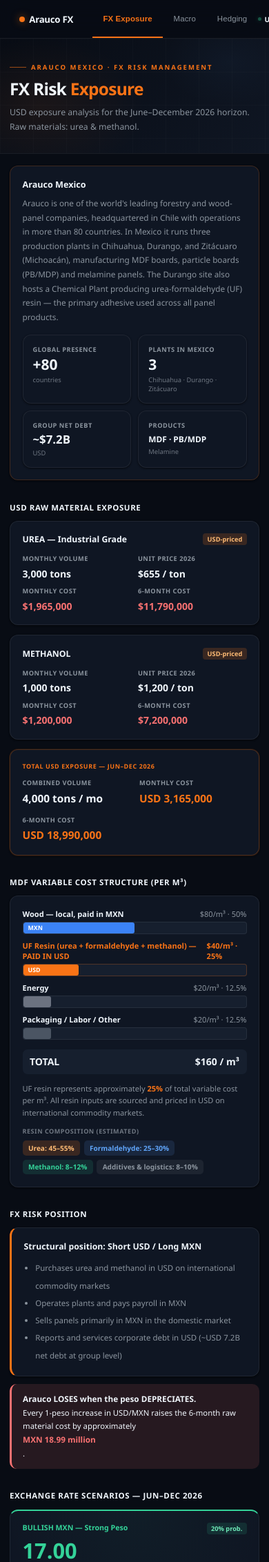
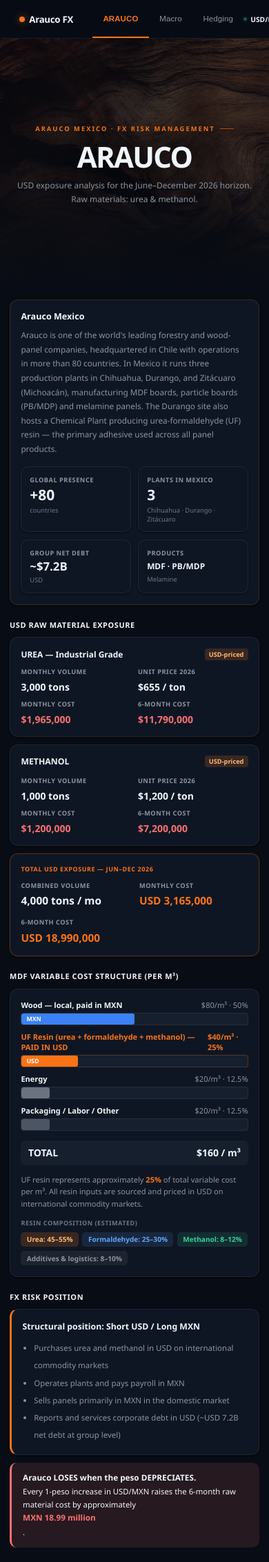
Before and after one commit to ALUMORA/ARAUCO, a Flask app: page / in a window 390 px wide; the page is wider, and only the part inside the window is pictured. Shown: the top 2264 px of that part at 69% size. Run offline with Flask 3, Linux system fonts and the light colour scheme; data that the repository does not hold is empty.

Commit message:
ARAUCO hero: wood texture background, centered title, tighter spacing
- First tab renamed to "ARAUCO"
- Hero on ARAUCO tab: full wood-grain texture bg with dark gradient overlay
  centered typography (doup.-inspired), large 5.5rem ARAUCO title
- Added hero-arauco CSS class: cover bg, centered flex, hidden grid pattern
- Tightened layout: body padding 2.5rem->1.75rem, sec gap 2.25->1.5rem,
  card padding 1.25->1.1rem, kpi padding 1rem->0.85rem, grid gaps reduced
- Added static/wood.jpg (served by Flask at /static/wood.jpg)

Co-Authored-By: Claude Sonnet 4.6 <noreply@anthropic.com>

```diff
--- a/templates/index.html
+++ b/templates/index.html
@@ -48,8 +48,8 @@ body{background:var(--bg);color:var(--text);font-family:'Segoe UI',system-ui,-ap
 .page{display:none}
 .page.on{display:block}
 
-/* ── Hero ── */
-.hero{position:relative;padding:4rem 2rem 3.5rem;overflow:hidden;border-bottom:1px solid var(--border)}
+/* ── Hero (default) ── */
+.hero{position:relative;padding:3rem 2rem 2.75rem;overflow:hidden;border-bottom:1px solid var(--border)}
 .hero::before{content:'';position:absolute;inset:0;
   background:radial-gradient(ellipse 65% 100% at 15% 60%,rgba(249,115,22,.07) 0%,transparent 60%),
              radial-gradient(ellipse 45% 70% at 85% 20%,rgba(96,165,250,.04) 0%,transparent 55%),
@@ -60,34 +60,55 @@ body{background:var(--bg);color:var(--text);font-family:'Segoe UI',system-ui,-ap
                    linear-gradient(90deg,rgba(255,255,255,.015) 1px,transparent 1px);
   background-size:48px 48px;pointer-events:none}
 .hero-inner{position:relative;z-index:1;max-width:1200px;margin:0 auto}
-.hero-eye{font-size:.68rem;font-weight:700;text-transform:uppercase;letter-spacing:2px;
-  color:var(--orange);margin-bottom:.85rem;display:flex;align-items:center;gap:.5rem}
-.hero-eye::before{content:'';width:24px;height:1px;background:var(--orange);opacity:.6}
-.hero-title{font-size:clamp(2rem,5vw,3.2rem);font-weight:800;color:var(--text);line-height:1.1;
-  margin-bottom:.75rem;letter-spacing:-.03em}
+.hero-eye{font-size:.67rem;font-weight:700;text-transform:uppercase;letter-spacing:2px;
+  color:var(--orange);margin-bottom:.75rem;display:flex;align-items:center;gap:.5rem}
+.hero-eye::before{content:'';width:20px;height:1px;background:var(--orange);opacity:.6}
+.hero-title{font-size:clamp(1.9rem,5vw,3rem);font-weight:800;color:var(--text);line-height:1.1;
+  margin-bottom:.65rem;letter-spacing:-.03em}
 .hero-title em{color:var(--orange);font-style:normal}
-.hero-sub{font-size:.875rem;color:var(--muted);max-width:540px;line-height:1.65}
+.hero-sub{font-size:.855rem;color:var(--muted);max-width:540px;line-height:1.65}
+
+/* ── Hero ARAUCO (image) ── */
+.hero-arauco{
+  background-image:url('/static/wood.jpg');
+  background-size:cover;background-position:center 40%;
+  min-height:360px;display:flex;align-items:center;justify-content:center;
+  padding:5rem 2rem 4rem;border-bottom:none}
+.hero-arauco::before{
+  background:linear-gradient(
+    to bottom,
+    rgba(8,12,20,.55) 0%,
+    rgba(8,12,20,.75) 55%,
+    rgba(8,12,20,1) 100%) !important}
+.hero-arauco::after{display:none}
+.hero-arauco .hero-inner{text-align:center;display:flex;flex-direction:column;align-items:center}
+.hero-arauco .hero-eye{justify-content:center}
+.hero-arauco .hero-eye::before{display:none}
+.hero-arauco .hero-eye::after{content:'';width:20px;height:1px;background:var(--orange);opacity:.6}
+.hero-arauco .hero-title{font-size:clamp(3rem,9vw,5.5rem);font-weight:900;letter-spacing:-.04em;
+  text-shadow:0 2px 40px rgba(0,0,0,.6)}
+.hero-arauco .hero-sub{text-align:center;max-width:460px}
 
 /* ── Layout ── */
-.body{max-width:1200px;margin:0 auto;padding:2.5rem 2rem}
+.body{max-width:1200px;margin:0 auto;padding:1.75rem 2rem}
 
 /* ── Type ── */
-.sh{font-size:.82rem;font-weight:700;color:var(--text);margin-bottom:.875rem;
+.sh{font-size:.78rem;font-weight:700;color:var(--text);margin-bottom:.75rem;
   display:flex;align-items:center;gap:.5rem;text-transform:uppercase;letter-spacing:.6px}
 .sh .cnt{background:var(--orange);color:#fff;font-size:.62rem;font-weight:700;border-radius:99px;padding:.1rem .45rem}
 .step-badge{width:20px;height:20px;border-radius:50%;background:var(--orange);color:#fff;
   font-size:.65rem;font-weight:700;display:inline-flex;align-items:center;justify-content:center;flex-shrink:0}
 
 /* ── Section ── */
-.sec{margin-bottom:2.25rem}
+.sec{margin-bottom:1.5rem}
 
 /* ── Card ── */
-.card{background:var(--bg2);border:1px solid var(--border);border-radius:12px;box-shadow:var(--sh);padding:1.25rem}
+.card{background:var(--bg2);border:1px solid var(--border);border-radius:12px;box-shadow:var(--sh);padding:1.1rem}
 .card-glow{border-color:rgba(249,115,22,.25);box-shadow:0 0 0 1px rgba(249,115,22,.1),var(--sh)}
 
 /* ── KPI ── */
-.kpi-row{display:grid;grid-template-columns:repeat(auto-fill,minmax(145px,1fr));gap:.75rem;margin-bottom:1.5rem}
-.kpi{background:var(--bg2);border:1px solid var(--border);border-radius:12px;padding:1rem;box-shadow:var(--sh)}
+.kpi-row{display:grid;grid-template-columns:repeat(auto-fill,minmax(145px,1fr));gap:.65rem;margin-bottom:1.25rem}
+.kpi{background:var(--bg2);border:1px solid var(--border);border-radius:10px;padding:.85rem;box-shadow:var(--sh)}
 .kpi-lbl{font-size:.66rem;font-weight:600;color:var(--muted);text-transform:uppercase;letter-spacing:.5px;margin-bottom:.4rem}
 .kpi-val{font-size:1.5rem;font-weight:800;color:var(--text);line-height:1}
 .kpi-sub{font-size:.67rem;color:var(--muted-l);margin-top:.3rem}
@@ -269,7 +290,7 @@ hr{border:none;border-top:1px solid var(--border);margin:1.75rem 0}
     Arauco FX
   </a>
   <div class="nav-tabs">
-    <button class="nav-tab on" onclick="switchTab('e')" id="btn-e">FX Exposure</button>
+    <button class="nav-tab on" onclick="switchTab('e')" id="btn-e">ARAUCO</button>
     <button class="nav-tab" onclick="switchTab('n')" id="btn-n">Macro</button>
     <button class="nav-tab" onclick="switchTab('c')" id="btn-c">Hedging</button>
   </div>
@@ -283,10 +304,10 @@ hr{border:none;border-top:1px solid var(--border);margin:1.75rem 0}
 <!-- ════════════════════════════════ FX EXPOSURE ════════════════════════════ -->
 <div id="page-e" class="page on">
 
-  <div class="hero">
+  <div class="hero hero-arauco">
     <div class="hero-inner">
       <div class="hero-eye">Arauco Mexico · FX Risk Management</div>
-      <h1 class="hero-title">FX Risk <em>Exposure</em></h1>
+      <h1 class="hero-title">ARAUCO</h1>
       <p class="hero-sub">USD exposure analysis for the June–December 2026 horizon. Raw materials: urea &amp; methanol.</p>
     </div>
   </div>
@@ -316,10 +337,10 @@ hr{border:none;border-top:1px solid var(--border);margin:1.75rem 0}
     <!-- Raw material exposure -->
     <div class="sec">
       <div class="sh">USD Raw Material Exposure</div>
-      <div style="display:grid;grid-template-columns:repeat(auto-fill,minmax(270px,1fr));gap:1rem;margin-bottom:1rem">
+      <div style="display:grid;grid-template-columns:repeat(auto-fill,minmax(265px,1fr));gap:.75rem;margin-bottom:.75rem">
         <div class="card">
-          <div style="display:flex;justify-content:space-between;align-items:center;margin-bottom:.9rem">
-            <span style="font-size:.875rem;font-weight:700">UREA — Industrial Grade</span>
+          <div style="display:flex;justify-content:space-between;align-items:center;margin-bottom:.75rem">
+            <span style="font-size:.855rem;font-weight:700">UREA — Industrial Grade</span>
             <span class="badge badge-or">USD-priced</span>
           </div>
           <div style="display:grid;grid-template-columns:1fr 1fr;gap:.7rem">
```
Also changed, not shown: static/wood.jpg (added).
